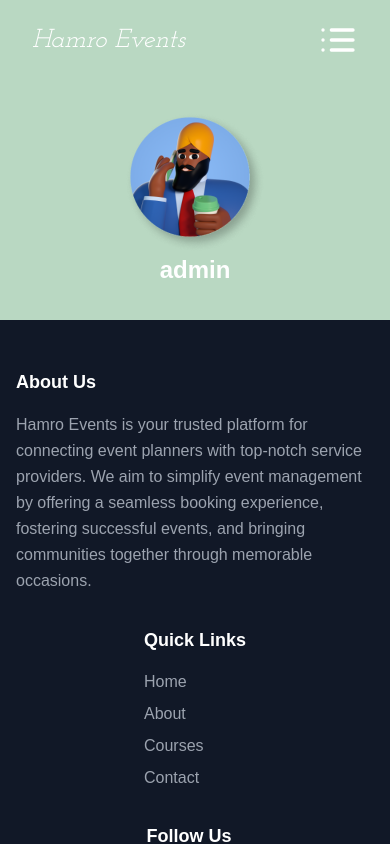
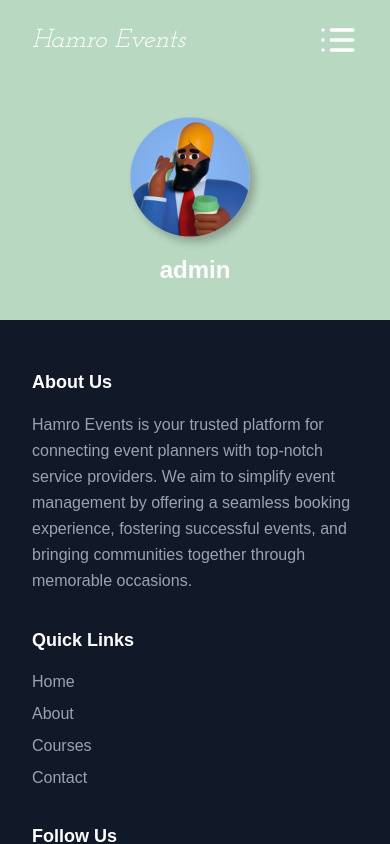
Before and after one commit to sanjeevshah1/Hamro-Events, a Next.js app: page /Admin in a window 390 px wide. Shown: the top 844 px of the page. Built offline with nearby package versions, Linux system fonts and the light colour scheme.

Commit message:
again refined footer

```diff
--- a/src/app/Components/Footer.tsx
+++ b/src/app/Components/Footer.tsx
@@ -24,8 +24,8 @@ const Footer = () => {
 
   return (
     <footer className="bg-gray-900 text-gray-400 w-screen">
-      <div className="max-w-7xl mx-auto px-4 py-12">
-        <div className="grid gap-8 grid-cols-1 sm:grid-cols-2 lg:grid-cols-4 items-start justify-items-center" >
+      <div className="max-w-7xl mx-auto px-8 py-12">
+        <div className="grid gap-8 grid-cols-1 sm:grid-cols-2 lg:grid-cols-4 items-start lg:justify-items-center" >
           <FooterSection title="About Us">
             <p className="leading-relaxed">
               Hamro Events is your trusted platform for connecting event planners with top-notch service providers. We aim to simplify event management by offering a seamless booking experience, fostering successful events, and bringing communities together through memorable occasions.
```
